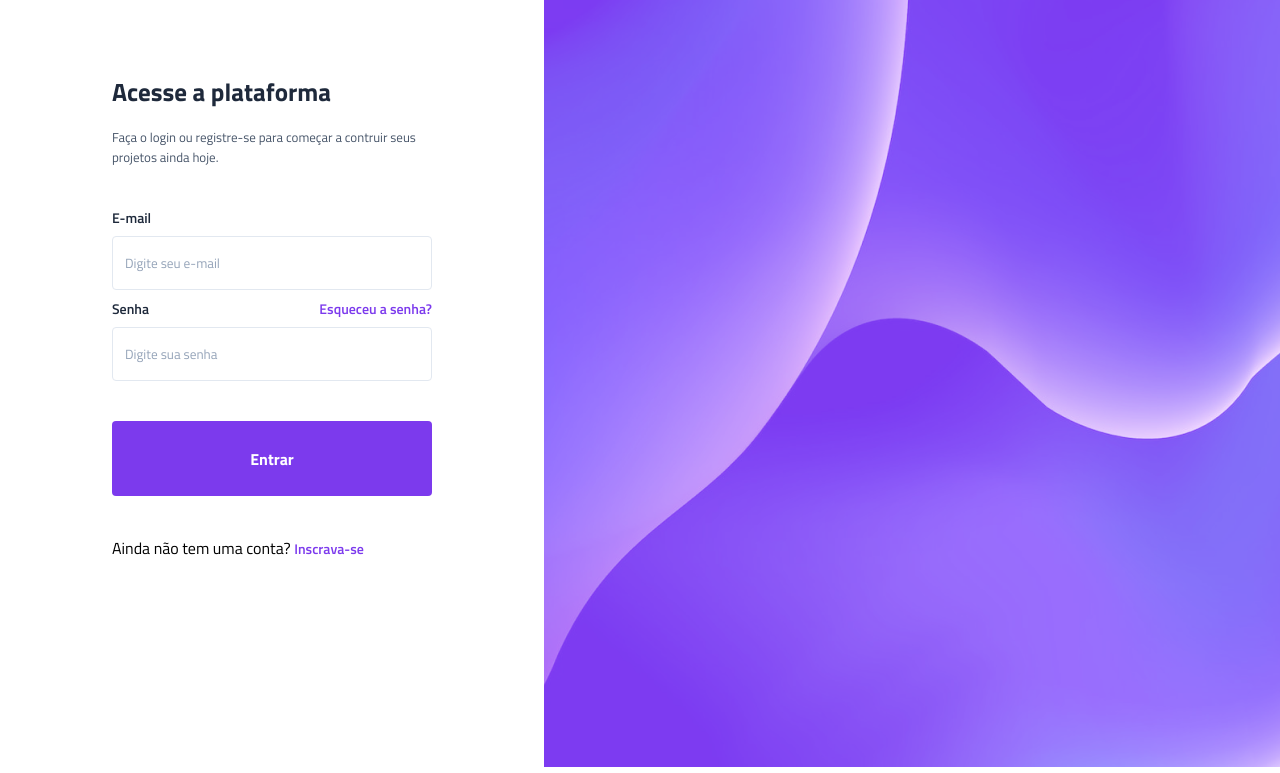
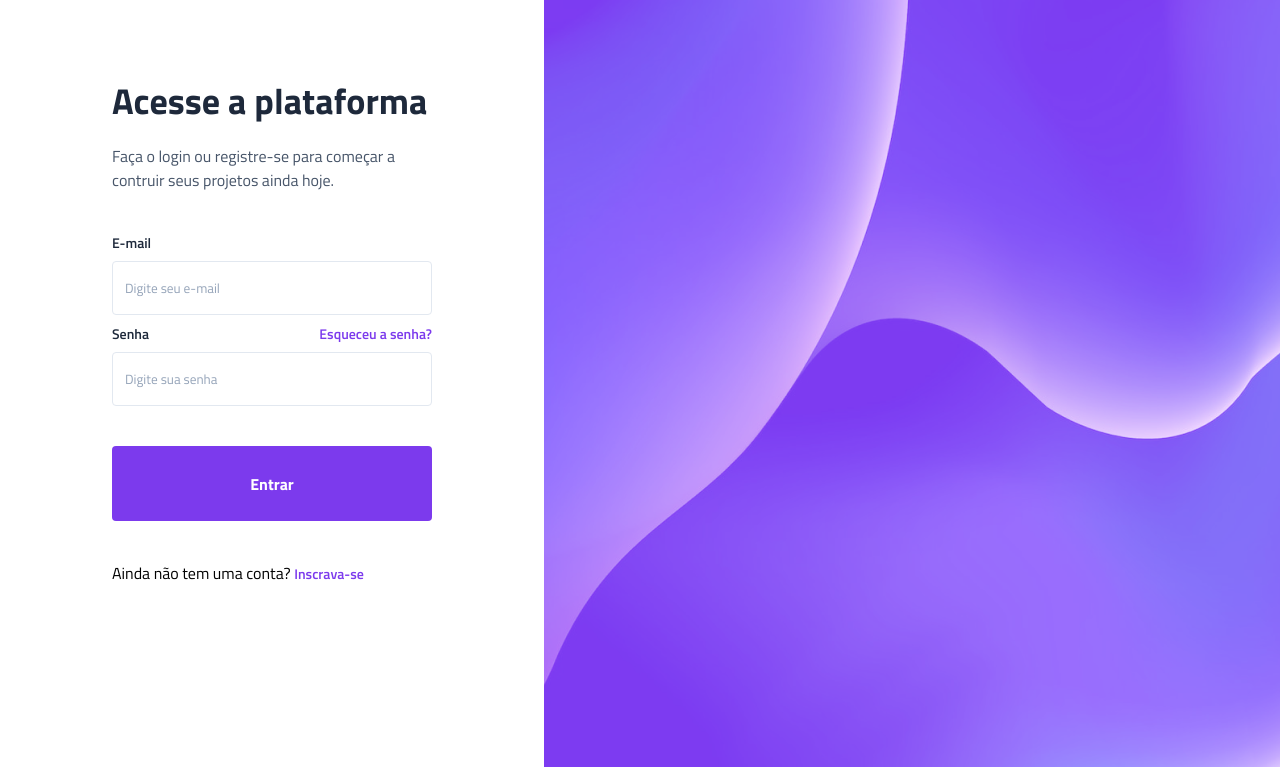
Before and after one commit to juliamirante08/projeto-vertigo, a plain HTML site: page index.html in a window 1280 px wide. Shown: the part 133-906 px from the top of the page. Drawn offline with Linux system fonts and the light colour scheme.

Commit message:
termino das alterações do conteudo

```diff
--- a/stlye.css
+++ b/stlye.css
@@ -11,6 +11,7 @@
     --gray-400: #94a3b8;
     --gray-200: #e2e8f0;
     --purple: #7c3aed;
+    --light-purple: #9F67FF;
     --white: #fff;
 }
 
@@ -98,10 +99,17 @@ main {
     background: var(--purple);
     border: none;
     border-radius: 0.25rem;
+
     font-size: 1rem;
     font-weight: 700;
     color: var(--white);
 
+}
+
+.login button:hover {
+    background: var(--light-purple);
+    transition: 0.3s;
+    cursor: pointer;
 }
 
 .login > p {
@@ -139,10 +147,22 @@ main {
 
     .conteudo {
         width: 100%;
+        display: flex;
+        flex-direction: column;
+        align-items: center;
     }
 
     .bg-dasktop {
         display: block;
         width: 100%;
     }
+
+    .descricao h1 {
+        font-size: 2.25rem;
+    }
+
+    .descricao p {
+        font-size: 1rem;
+    }
+
 }
```
